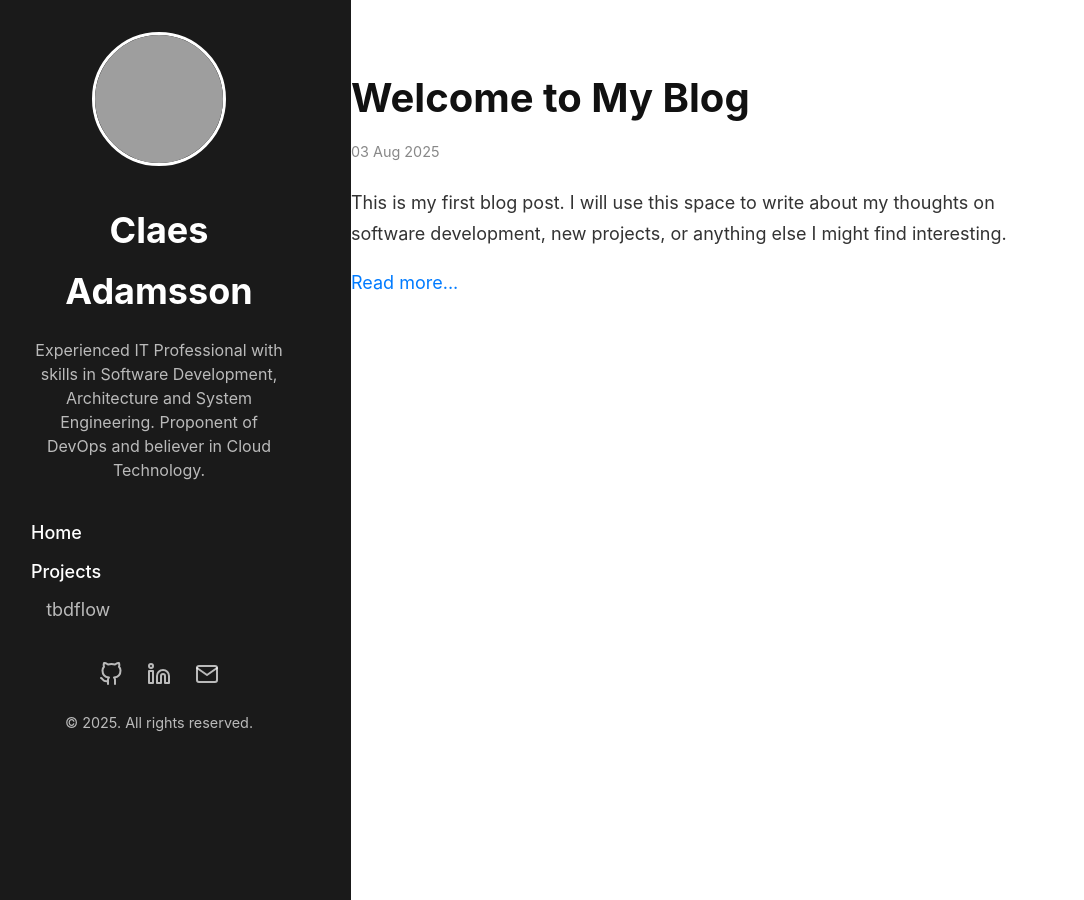
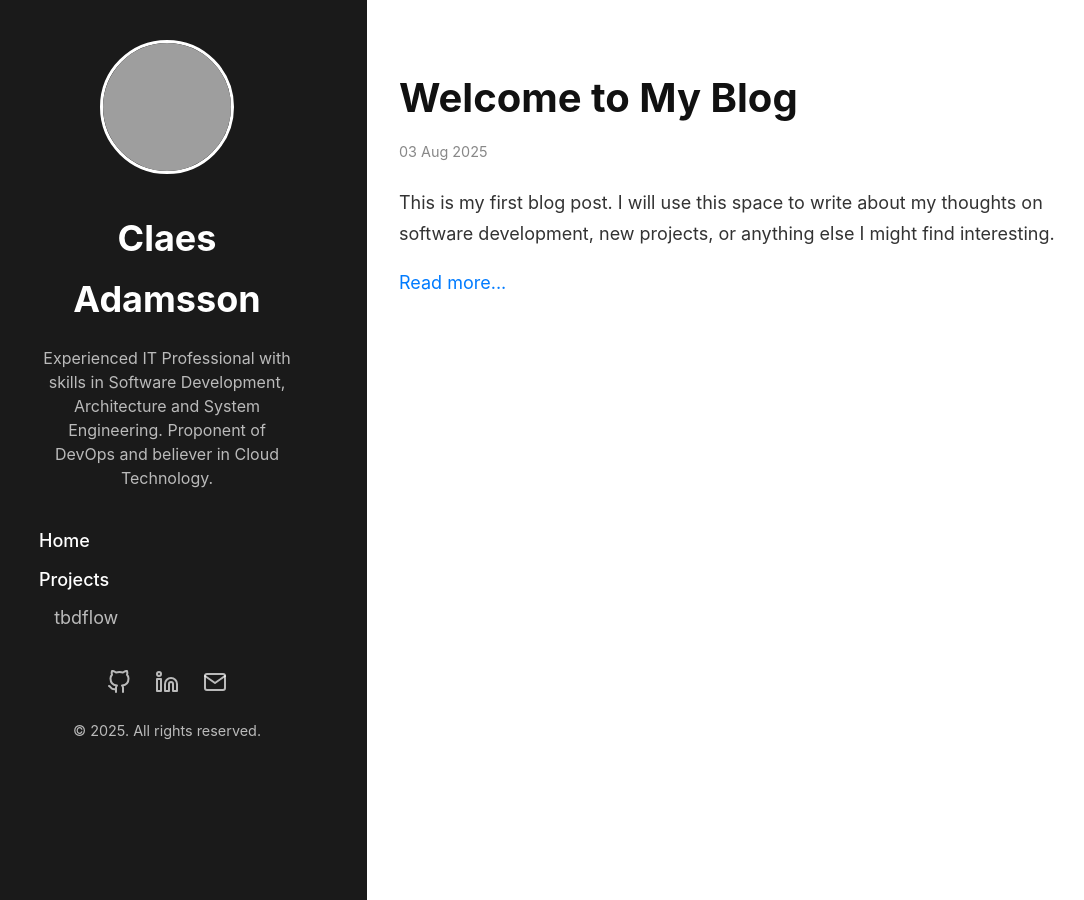
Before and after one commit to cladam/cladam.github.io, a Jekyll site: the page built from index.html, in a window 1280 px wide. Shown: the whole page, without its empty margins (33-1117 px from the left). Built offline with Jekyll 4.4.1, drawn with Linux system fonts in a browser that asks for light colours; grey boxes are pictures that could not be loaded.

Commit message:
Update style.css

```diff
--- a/assets/css/style.css
+++ b/assets/css/style.css
@@ -1,4 +1,3 @@
-
 /* Variables */
 :root {
     --sidebar-bg-color: #1a1a1a;
@@ -52,13 +51,12 @@ a:hover {
     left: 0;
     bottom: 0;
     width: 20rem;
-    padding: 2rem;
+    padding: 2.5rem; /* Increased padding */
     color: var(--sidebar-text-color);
     background-color: var(--sidebar-bg-color);
     z-index: 1;
     display: flex;
     flex-direction: column;
-    text-align: center; /* Center content in the sidebar */
 }
 
 .sidebar-avatar {
@@ -67,7 +65,11 @@ a:hover {
     border-radius: 50%;
     margin: 0 auto 1.5rem;
     border: 3px solid var(--sidebar-highlight-color);
-    object-fit: cover; /* This is the fix */
+    object-fit: cover;
+}
+
+.sidebar-about {
+    text-align: center; /* Center the avatar, name, and bio */
 }
 
 .sidebar-about h1 {
@@ -87,7 +89,7 @@ a:hover {
 
 .sidebar-nav {
     margin-bottom: 2rem;
-    text-align: left;
+    text-align: left; /* Keep nav items left-aligned */
 }
 
 .sidebar-nav-item {
@@ -109,7 +111,7 @@ a:hover {
 
 .sidebar-social {
     display: flex;
-    justify-content: center;
+    justify-content: center; /* Keep social icons centered */
     gap: 1.5rem;
     margin-bottom: 1rem;
 }
@@ -126,13 +128,14 @@ a:hover {
 .sidebar-footer {
     margin-top: auto; /* Pushes footer to the bottom */
     font-size: 0.9rem;
+    text-align: center;
 }
 
 /* Content Area */
 .content {
     padding-top: 4rem;
     padding-bottom: 4rem;
-    margin-left: 22rem; /* Make room for the sidebar + padding */
+    margin-left: 25rem; /* Increased margin to match new sidebar padding */
 }
 
 /* Post styles */
@@ -177,9 +180,10 @@ hr {
 @media (max-width: 992px) {
     .sidebar {
         width: 16rem;
+        padding: 2rem;
     }
     .content {
-        margin-left: 18rem;
+        margin-left: 20rem;
     }
 }
 
```
